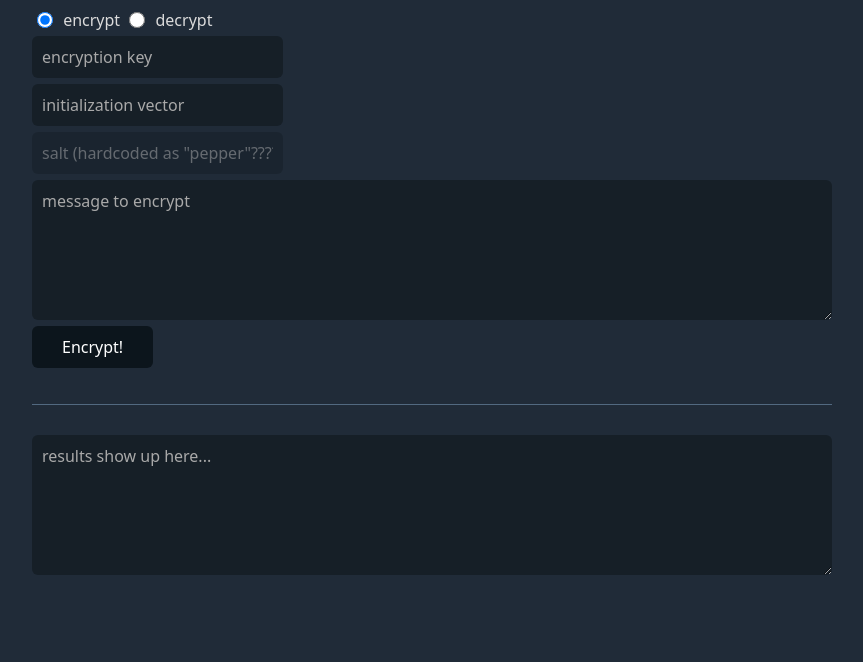
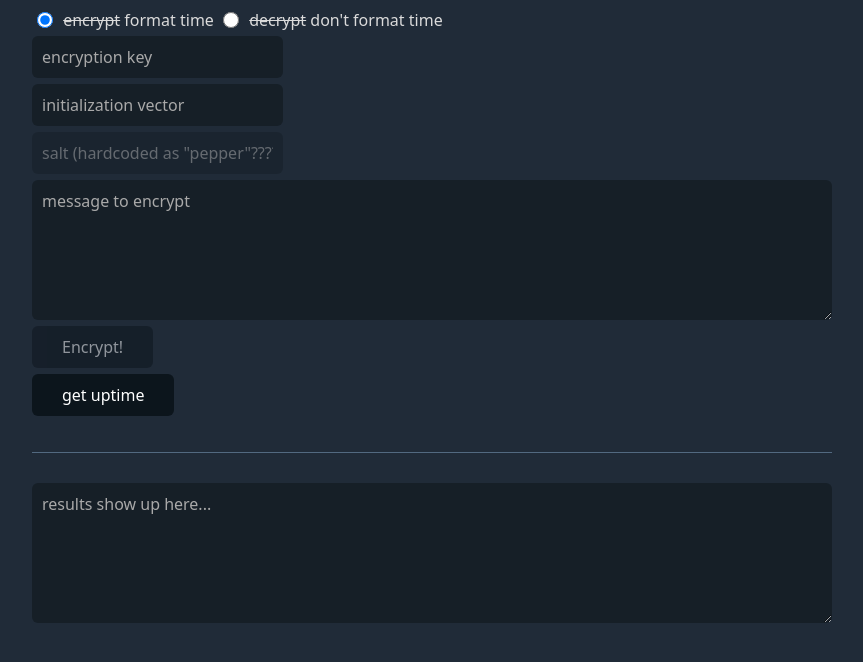
Before and after one commit to RuralAnemone/clowncryption-frontend, a website: page public/index.html in a window 1280 px wide. Shown: the part 76-738 px from the top of the page, without its empty margins (208-1071 px from the left). Drawn offline with nearby package versions, Linux system fonts and the light colour scheme.

Commit message:
change to get uptime because goddammit brady

```diff
--- a/public/index.html
+++ b/public/index.html
@@ -13,14 +13,15 @@
   <h1>🤡 ClownCryption 🤓</h1>
   <div id="form">
     <input type="radio" name="method" value="encrypt" checked>
-    <label for="encrypt">encrypt</label>
+    <label for="encrypt"><s>encrypt</s> format time</label>
     <input type="radio" name="method" value="decrypt">
-    <label for="decrypt">decrypt</label>
+    <label for="decrypt"><s>decrypt</s> don't format time</label>
     <input type="text" name="key" placeholder="encryption key" id="key-input">
     <input type="text" name="iv" placeholder="initialization vector">
     <input type="text" name="salt" placeholder="salt (hardcoded as &quot;pepper&quot;???????????????????????????????????????????????????????????????????????????????????????????????????????????????????????)" disabled>
     <textarea name="message" placeholder="message to encrypt" id="text-input"></textarea>
-    <input type="submit" value="Encrypt!" onclick="submit()">
+    <input type="submit" value="Encrypt!" onclick="submit()" disabled>
+    <button onclick="submit()">get uptime</button>
   </div>
   <br><hr><br>
   <textarea id="result" readonly placeholder="results show up here..."></textarea>
--- a/public/script.js
+++ b/public/script.js
@@ -16,7 +16,14 @@ function submit () {
   var message = document.querySelector('#text-input').value;
   var salt = document.querySelector('input[name = "salt"]').value; // hehe pepper
   var xhr = new XMLHttpRequest();
-  xhr.open('GET', `./crypt?method=${crypt}&message=${message}&key=${key}&iv=${iv}`);
-  console.log(xhr)
+  xhr.addEventListener("load", reqListener);
+  // xhr.open('GET', `./crypt?method=${crypt}&message=${message}&key=${key}&iv=${iv}`);
+  xhr.open('GET', `./uptime?${crypt == "encrypt" ? "hhmmss" : ""}`);
+  xhr.send();
   // okay I'm done for now lol
 }
+
+function reqListener() {
+  document.querySelector('#result').innerHTML = this.responseText;
+  console.log(this)
+}
```
